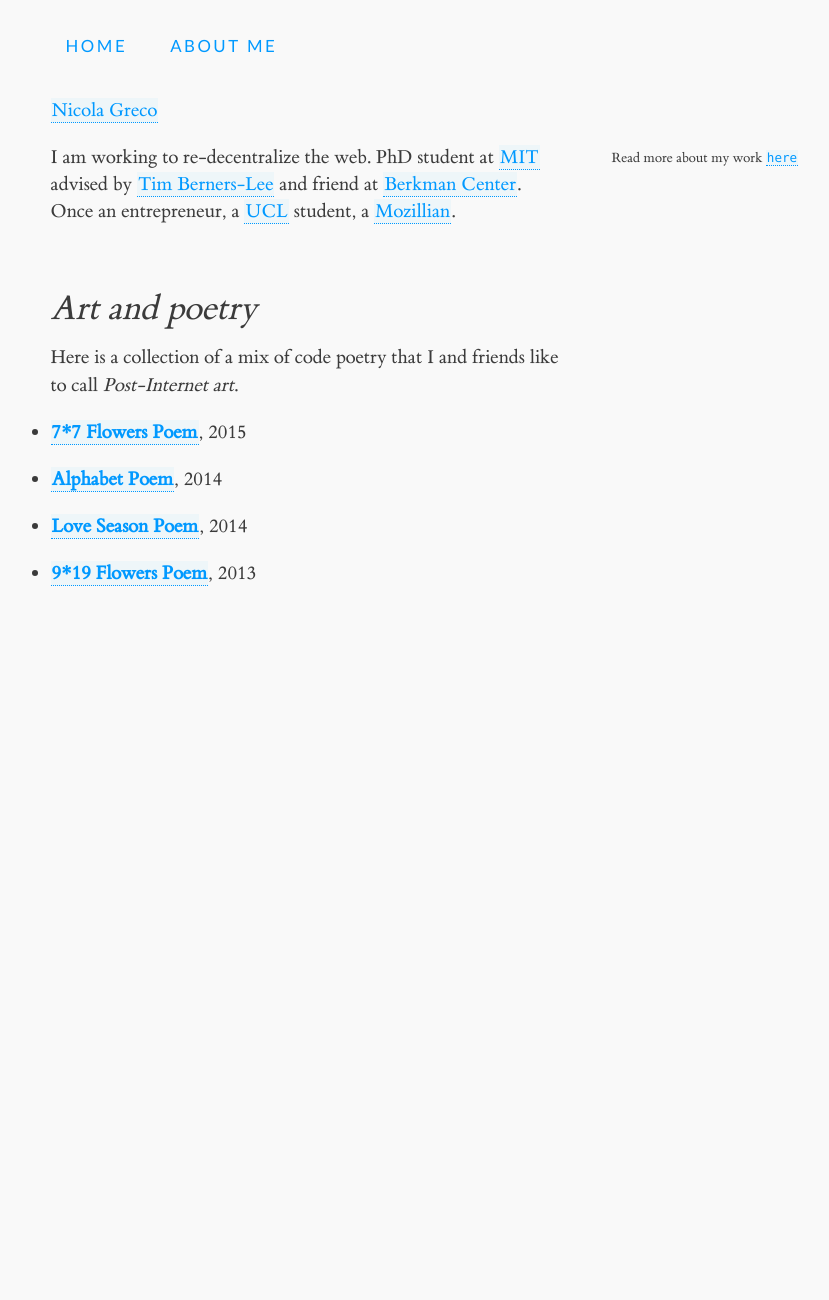
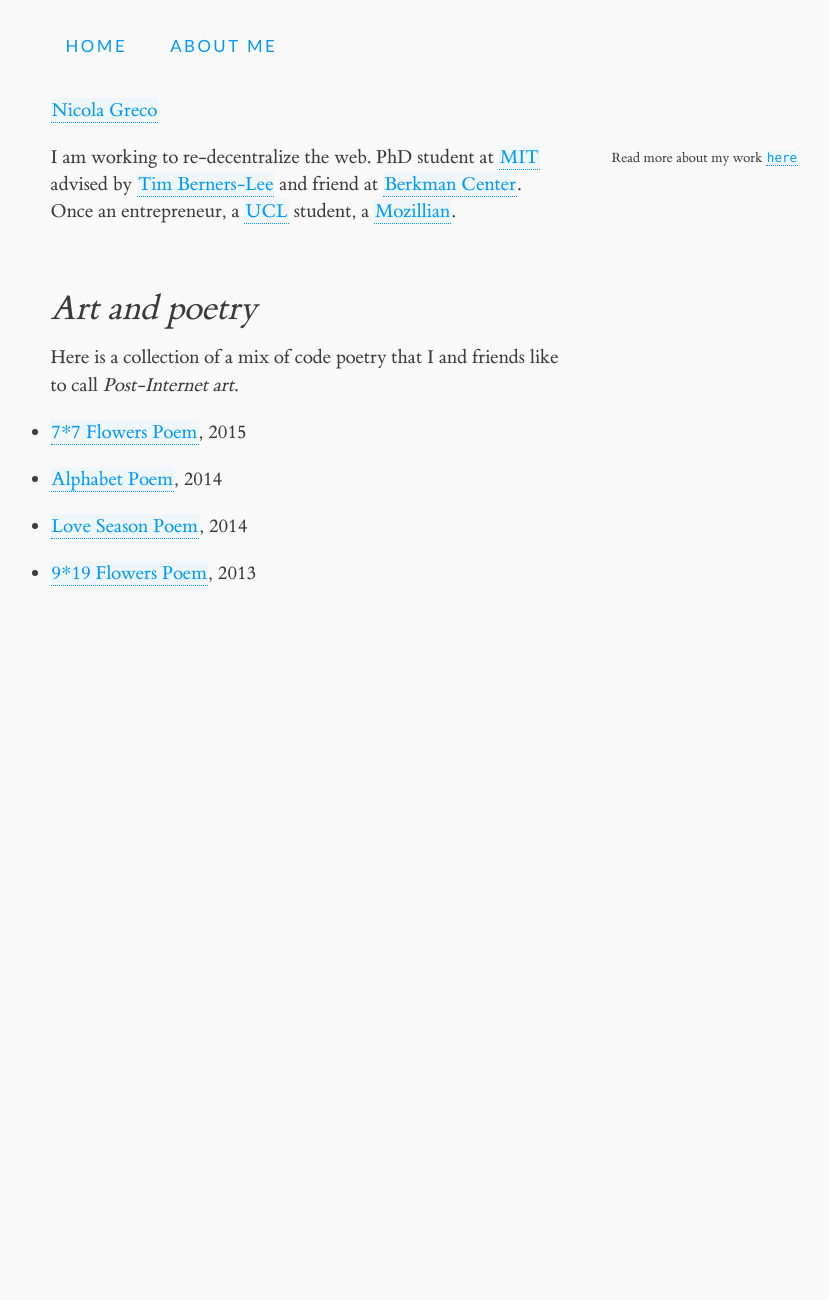
Before and after one commit to nicola/nicola.github.io, a Jekyll site: the page built from art/index.md, in a window 1280 px wide. Shown: the whole page, without its empty margins (57-886 px from the left). Built offline with Jekyll 4.4.1, drawn with Linux system fonts in a browser that asks for light colours.

Commit message:
adding art page

```diff
--- a/art/index.md
+++ b/art/index.md
@@ -6,7 +6,7 @@ title: Art and Poetry
 Here is a collection of a mix of code poetry that I and friends like to call *Post-Internet art*.
 
 
-- __[7*7 Flowers Poem](http://old.virginialonso.com/2015)__, 2015
-- __[Alphabet Poem](http://old.virginialonso.com/alphabet)__, 2014
-- __[Love Season Poem](http://nicola.io/love-season-poem)__, 2014
-- __[9*19 Flowers Poem](http://nicola.io/flowers-poem)__, 2013
+- [7*7 Flowers Poem](http://old.virginialonso.com/2015), 2015
+- [Alphabet Poem](http://old.virginialonso.com/alphabet), 2014
+- [Love Season Poem](http://nicola.io/love-season-poem), 2014
+- [9*19 Flowers Poem](http://nicola.io/flowers-poem), 2013
```
